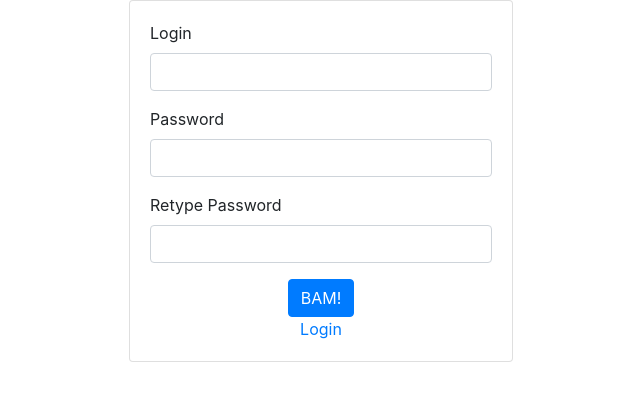
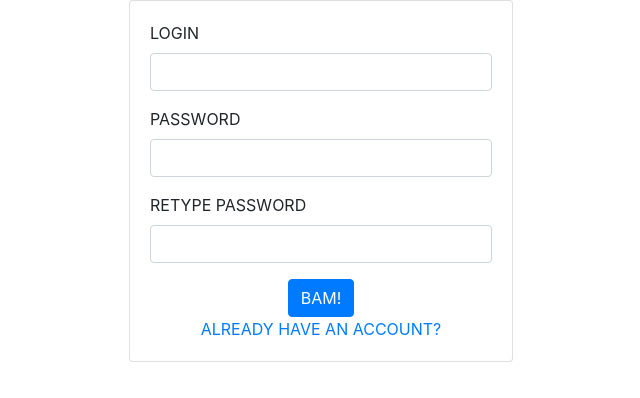
Before and after one commit to Hello-World-Purdue/hw21-frontend, a Next.js app: page /auth/signup in a window 1280 px wide. Shown: the top 398 px of the page, without its empty margins (319-959 px from the left). Built offline with nearby package versions, Linux system fonts and the light colour scheme.

Commit message:
exported login and signup forms to separate components

```diff
--- /dev/null
+++ b/pages/Components/SignupForm.tsx
@@ -0,0 +1,42 @@
+import { Form, Button, Card } from "react-bootstrap";
+import "bootstrap/dist/css/bootstrap.min.css";
+import CustomButton from '../../components/button';
+
+function SignupForm() {
+    return (
+        <Card style={{ width: "30%", padding: "20px", margin: "auto" }}>
+				<Form>
+					<Form.Group>
+						<Form.Label>LOGIN</Form.Label>
+						<Form.Control type="text" name="username" />
+					</Form.Group>
+
+					<Form.Group>
+						<Form.Label>PASSWORD</Form.Label>
+						<Form.Control type="password" name="password" />
+					</Form.Group>
+
+					<Form.Group>
+						<Form.Label>RETYPE PASSWORD</Form.Label>
+						<Form.Control type="password" name="password" />
+					</Form.Group>
+
+					<div style={{ display: 'flex', justifyContent: 'center' }}>
+						<CustomButton type="submit">BAM!</CustomButton>
+					</div>
+				</Form>
+
+				<div
+					style={{
+						textAlign: "center",
+						display: "flex",
+						flexDirection: "column",
+					}}
+				>
+					<a href="/auth/login">ALREADY HAVE AN ACCOUNT?</a>
+				</div>
+			</Card>
+    )
+}
+
+export default SignupForm;
--- a/pages/auth/signup.tsx
+++ b/pages/auth/signup.tsx
@@ -1,8 +1,4 @@
-import { Form, Button, Card } from "react-bootstrap";
-import "bootstrap/dist/css/bootstrap.min.css";
-import classes from "../../styles/forms.module.css";
-
-import CustomButton from "../../components/button";
+import SignupForm from '../Components/SignupForm';
 
 function Signup() {
 	return (
@@ -14,38 +10,7 @@ function Signup() {
 				justifyContent: "center",
 			}}
 		>
-			<Card style={{ width: "30%", padding: "20px", margin: "auto" }}>
-				<Form>
-					<Form.Group>
-						<Form.Label>Login</Form.Label>
-						<Form.Control type="text" name="username" />
-					</Form.Group>
-
-					<Form.Group>
-						<Form.Label>Password</Form.Label>
-						<Form.Control type="password" name="password" />
-					</Form.Group>
-
-					<Form.Group>
-						<Form.Label>Retype Password</Form.Label>
-						<Form.Control type="password" name="password" />
-					</Form.Group>
-
-					<div style={{ display: 'flex', justifyContent: 'center' }}>
-						<CustomButton type="submit">BAM!</CustomButton>
-					</div>
-				</Form>
-
-				<div
-					style={{
-						textAlign: "center",
-						display: "flex",
-						flexDirection: "column",
-					}}
-				>
-					<a href="/auth/login">Login</a>
-				</div>
-			</Card>
+			<SignupForm />
 		</div>
 	);
 }
```
Also changed, not shown: pages/Components/LoginForm.tsx (added, +42 -0 lines), pages/auth/login.tsx (+2 -37 lines).
